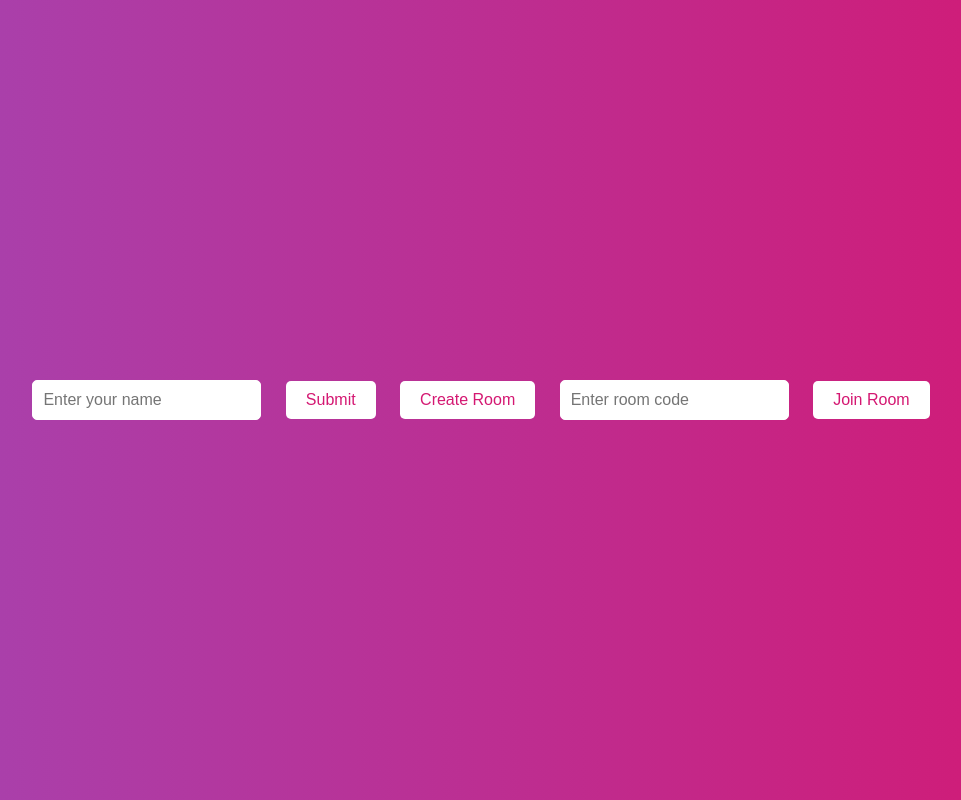
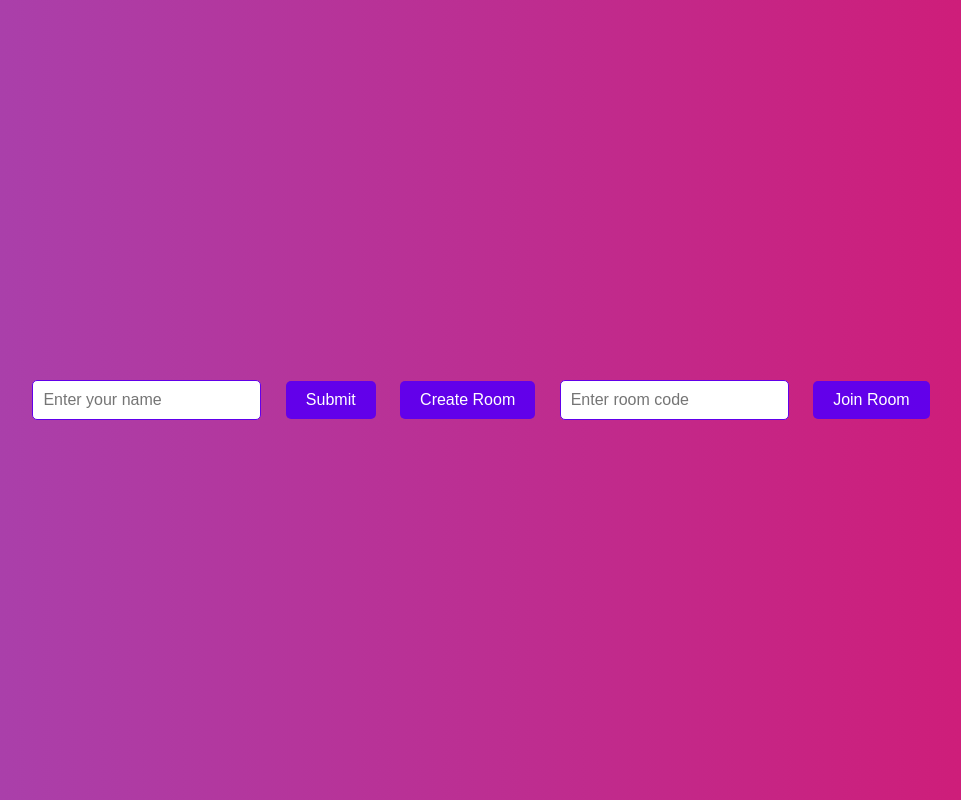
Before and after one commit to Raghuxd69/Raghucrick, a plain HTML site: page index.html in a window 1280 px wide. Both pictures are taken after a click on the button "Multiplayer". Shown: the whole page, without its empty margins (159-1120 px from the left). Drawn offline with Linux system fonts and the light colour scheme; no server answers.

Commit message:
Update main.css

```diff
--- a/main.css
+++ b/main.css
@@ -6,14 +6,11 @@ body {
     justify-content: center;
     align-items: center;
     font-family: Arial, sans-serif;
-    color: white;
-    text-align: center;
 }
 
 #container, #multiplayerOptions, #gameArea {
-    display: flex;
-    flex-direction: column;
-    align-items: center;
+    text-align: center;
+    color: white;
 }
 
 button {
@@ -21,21 +18,26 @@ button {
     margin: 10px;
     font-size: 16px;
     border: none;
+    cursor: pointer;
+    background-color: #6200ea;
+    color: white;
     border-radius: 5px;
-    background-color: #ffffff;
-    color: #d41872;
-    cursor: pointer;
+    transition: background-color 0.3s ease;
 }
 
 button:hover {
-    background-color: #d41872;
-    color: #ffffff;
+    background-color: #3700b3;
 }
 
-input {
+input[type="text"] {
     padding: 10px;
     margin: 10px;
     font-size: 16px;
     border-radius: 5px;
-    border: 1px solid #ffffff;
+    border: 1px solid #6200ea;
 }
+
+#timer {
+    font-size: 24px;
+    margin-bottom: 20px;
+}
```
